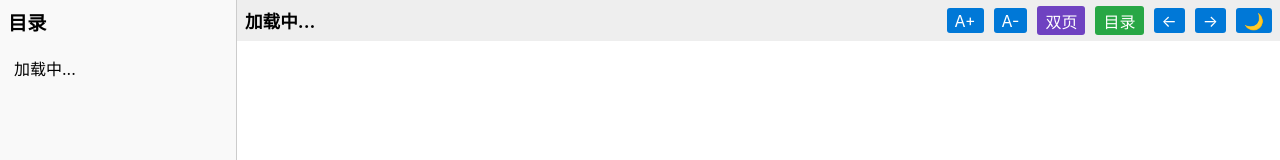
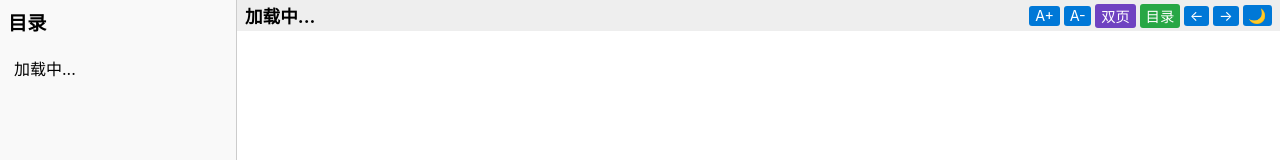
Before and after one commit to jiang068/epubjs, a plain HTML site: page test.html in a window 1280 px wide. Shown: the top 160 px of the page. Drawn offline with Linux system fonts and the light colour scheme.

Commit message:
优化显示

```diff
--- a/js/reader.js
+++ b/js/reader.js
@@ -204,26 +204,26 @@ function applyThemeMode(mode) {
                 if (colorThemeIndex === 0) {
                     // 默认主题：重置到EPUB原始样式
                     try {
-                        // 尝试重置所有已注册的主题
-                        if (rendition.themes.default && typeof rendition.themes.default === 'function') {
-                            rendition.themes.default();
-                        } else if (rendition.themes.select) {
-                            rendition.themes.select('default');
-                        }
                         // 移除所有自定义主题样式覆盖
                         if (rendition.themes.override) {
-                            rendition.themes.override('color', '');
-                            rendition.themes.override('background', '');
-                            rendition.themes.override('background-color', '');
+                            rendition.themes.override('color', null);
+                            rendition.themes.override('background', null);
+                            rendition.themes.override('background-color', null);
                         }
                         // 尝试清除已注册的自定义主题
-                        ['colorTheme1', 'colorTheme2'].forEach(themeName => {
+                        ['colorTheme1', 'colorTheme2', 'colorTheme3'].forEach(themeName => {
                             try {
                                 if (rendition.themes.unregister) {
                                     rendition.themes.unregister(themeName);
                                 }
                             } catch (e) {}
                         });
+                        // 重置到默认主题
+                        if (rendition.themes.default && typeof rendition.themes.default === 'function') {
+                            rendition.themes.default();
+                        } else if (rendition.themes.select) {
+                            rendition.themes.select('default');
+                        }
                     } catch (e) {
                         console.warn("Failed to reset to default theme:", e);
                     }
@@ -251,6 +251,13 @@ function applyThemeMode(mode) {
                                     // 如果是默认主题，确保完全清除样式；如果不是默认主题，添加新的颜色样式
                                     if (colorThemeIndex === 0) {
                                         // 默认主题：确保完全清除所有自定义样式，恢复原始EPUB样式
+                                        // 移除所有可能的主题样式元素
+                                        ['epub-theme-style', 'epub-color-theme', 'custom-theme-style'].forEach(id => {
+                                            const existingStyle = doc.getElementById(id);
+                                            if (existingStyle) {
+                                                existingStyle.remove();
+                                            }
+                                        });
                                         // 不添加任何新样式，让EPUB使用原本的颜色
                                     } else {
                                         // 非默认主题：添加新的颜色样式
--- a/style.css
+++ b/style.css
@@ -58,38 +58,48 @@ height: 100vh;
 }
 #toolbar {
 background: #eee;
-padding: 0.2em 0.5em; /* 减少上下内边距 */
+padding: 0.1em 0.5em; /* 减少上下内边距 */
 display: flex;
 align-items: center;
-gap: 10px;
+gap: 6px; /* 减少按钮间距 */
 user-select: none;
 /* 为工具栏指定合适的字体 */
 font-family: -apple-system, BlinkMacSystemFont, "Segoe UI", "Microsoft YaHei", "微软雅黑", sans-serif;
-flex-wrap: wrap; /* 允许换行 */
-min-height: 35px; /* 减少最小高度，让工具栏更紧凑 */
+flex-wrap: nowrap; /* 不换行，保持水平排列 */
+min-height: 28px; /* 减少最小高度 */
+justify-content: space-between; /* 标题在左，按钮组在右 */
 }
 body.night #toolbar {
 background: #222;
 color: #e0e0e0;
 }
 #title {
-flex: 1;
 font-weight: bold;
 font-size: 1.1em;
 overflow: hidden;
 white-space: nowrap;
 text-overflow: ellipsis;
 min-width: 0; /* 允许flex收缩 */
-max-width: calc(100% - 300px); /* 为按钮留出空间 */
+flex: 1; /* 占用剩余空间 */
+margin-right: 10px; /* 与按钮组的间距 */
 }
+
+/* 按钮组容器 */
+.toolbar-buttons {
+display: flex;
+align-items: center;
+gap: 4px; /* 按钮间的小间距 */
+flex-shrink: 0; /* 按钮组不被压缩 */
+}
+
 button {
-padding: 0.15em 0.5em; /* 减少按钮内边距 */
+padding: 0.1em 0.4em; /* 减少按钮内边距 */
 cursor: pointer;
 background: #0078d7;
 border: none;
 color: white;
 border-radius: 3px;
-font-size: 1em;
+font-size: 0.9em; /* 稍微减小字体 */
 /* 为按钮指定合适的字体 */
 font-family: -apple-system, BlinkMacSystemFont, "Segoe UI", "Microsoft YaHei", "微软雅黑", sans-serif;
 flex-shrink: 0; /* 防止按钮被压缩 */
--- a/test.html
+++ b/test.html
@@ -18,6 +18,7 @@
 <div id="main">
   <div id="toolbar">
     <div id="title">加载中...</div>
+    <div class="toolbar-buttons">
       <button id="fontIncreaseBtn" title="放大字体">A+</button>
       <button id="fontDecreaseBtn" title="缩小字体">A-</button>
       <button id="pageToggleBtn" title="切换页面模式">双页</button>
@@ -25,6 +26,7 @@
       <button id="prevBtn" title="上一页">←</button>
       <button id="nextBtn" title="下一页">→</button>
       <button id="modeToggleBtn" title="切换主题模式（日间颜色主题/夜间模式）">🌙</button>
+    </div>
   </div>
   <div id="viewer">
     <div id="viewport"></div>
```
Lines whose indentation alone changed are shown as unchanged.
